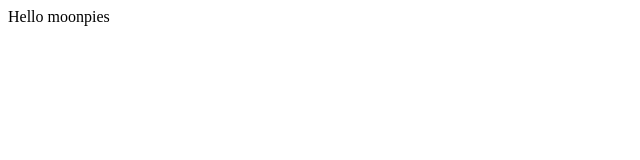
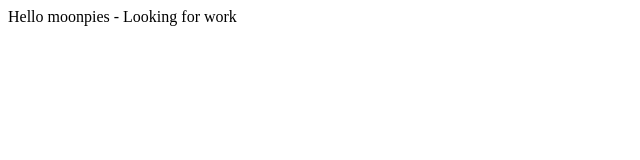
Before and after one commit to kuutamol/kuutamol.github.io, a plain HTML site: page index.html in a window 1280 px wide. Shown: the whole page, without its empty margins (0-640 px from the left). Drawn offline with Linux system fonts and the light colour scheme.

Commit message:
Update index.html
updater job search

```diff
--- a/index.html
+++ b/index.html
@@ -9,6 +9,6 @@
     <script src="main.js"></script> -->
 </head>
 <body>
-    Hello moonpies
+    Hello moonpies - Looking for work
 </body>
 </html>
```
